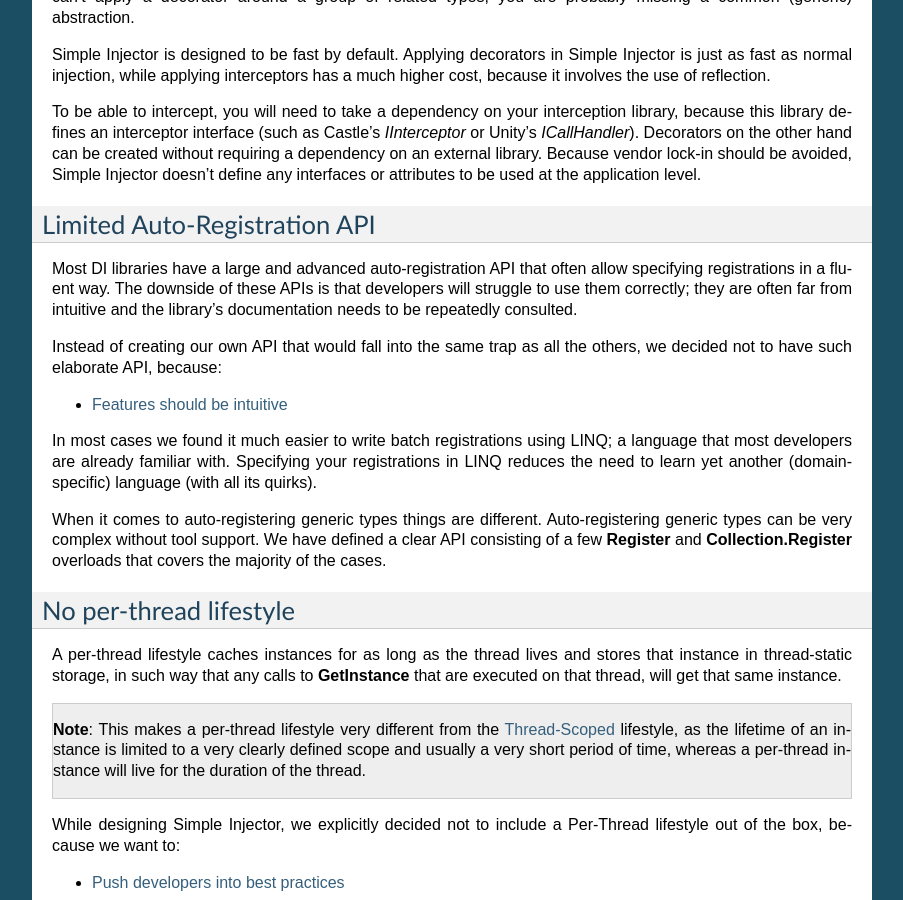
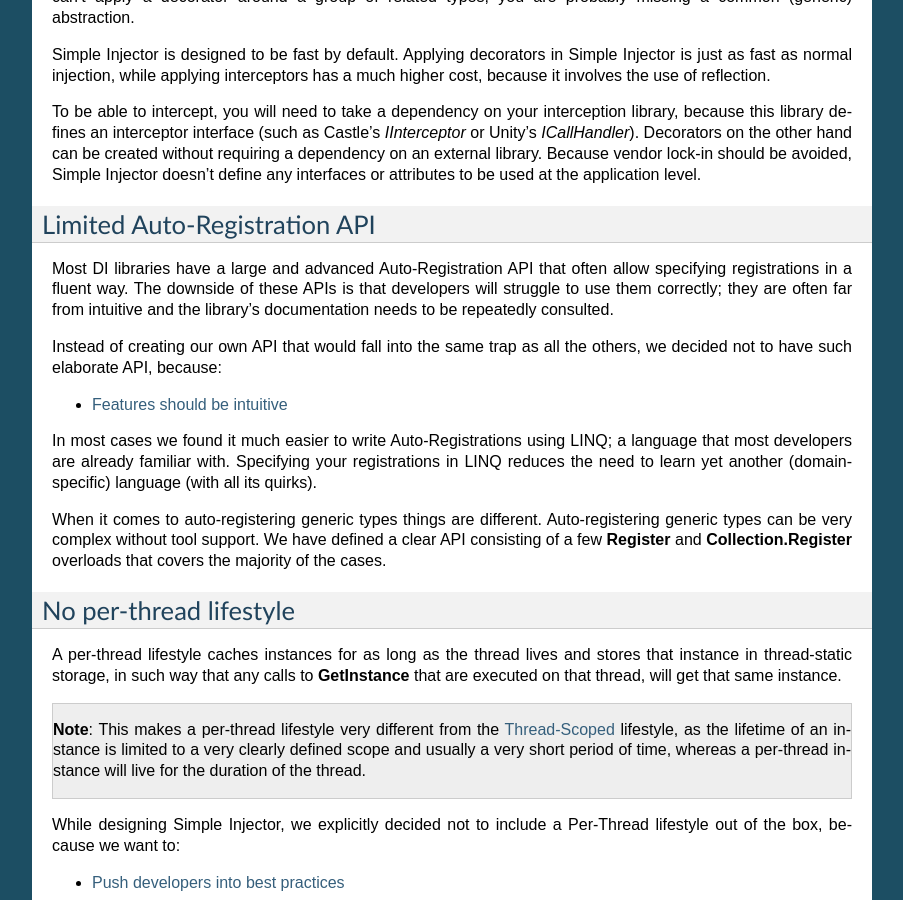
Before and after one commit to simpleinjector/Documentation, a Sphinx documentation site: the page built from source/decisions.rst, in a window 1280 px wide and 900 px high, scrolled down 5404 px. Shown: the whole window, without its empty margins (198-1101 px from the left). Built offline with Sphinx 7.4.7, drawn with Linux system fonts in a browser that asks for light colours.

Commit message:
Fixed wording. Renamed "Batch-Registration" to "Auto-Registration", which is the term used in DIPP&P.

```diff
--- a/source/ContainerRegisteredTypes.rst
+++ b/source/ContainerRegisteredTypes.rst
@@ -90,4 +90,4 @@ Instead of depending directly on *SqlUserRepository*, *HomeController* can bette
 
 .. container:: Note
 
-    **Tip**: It would probably be better to define a generic *IRepository<T>* abstraction. This makes easy to :ref:`batch registration <Batch-Registration>` implementations and allows cross-cutting concerns to be added using :ref:`decorators <Decoration>`.
+    **Tip**: It would probably be better to define a generic *IRepository<T>* abstraction. This makes easy to :ref:`Auto-Registration <Auto-Registration>` implementations and allows cross-cutting concerns to be added using :ref:`decorators <Decoration>`.
--- a/source/advanced.rst
+++ b/source/advanced.rst
@@ -38,7 +38,7 @@ Generics
 Batch-Registration / Auto-Registration
 ======================================
 
-Auto-registration or batch-registration is a way of registering a set of (related) types in one go based on some convention. This feature removes the need to constantly update the container's configuration each and every time a new type is added. The following example show a series of manually registered repositories:
+Auto-registration (or batch-registration) is a way of registering a set of (related) types in one go based on some convention. This feature removes the need to constantly update the container's configuration each and every time a new type is added. The following example show a series of manually registered repositories:
 
 .. code-block:: c#
 
--- a/source/assembly-loading-resolution-conflicts.rst
+++ b/source/assembly-loading-resolution-conflicts.rst
@@ -2,7 +2,7 @@
 Resolution conflicts caused by dynamic assembly loading
 =======================================================
 
-Simple Injector can sometimes throw an exception message similar to the following when batch-registration is mixed with dynamic loading of assemblies:
+Simple Injector can sometimes throw an exception message similar to the following when Auto-Registration is mixed with dynamic loading of assemblies:
 
 .. container:: Note
 
--- a/source/decisions.rst
+++ b/source/decisions.rst
@@ -186,13 +186,13 @@ To be able to intercept, you will need to take a dependency on your interception
 Limited Auto-Registration API
 ==============================
 
-Most DI libraries have a large and advanced auto-registration API that often allow specifying registrations in a fluent way. The downside of these APIs is that developers will struggle to use them correctly; they are often far from intuitive and the library's documentation needs to be repeatedly consulted.
+Most DI libraries have a large and advanced Auto-Registration API that often allow specifying registrations in a fluent way. The downside of these APIs is that developers will struggle to use them correctly; they are often far from intuitive and the library's documentation needs to be repeatedly consulted.
 
 Instead of creating our own API that would fall into the same trap as all the others, we decided not to have such elaborate API, because:
 
 * :ref:`Features should be intuitive <Features-should-be-intuitive>`
 
-In most cases we found it much easier to write batch registrations using LINQ; a language that most developers are already familiar with. Specifying your registrations in LINQ reduces the need to learn yet another (domain-specific) language (with all its quirks).
+In most cases we found it much easier to write Auto-Registrations using LINQ; a language that most developers are already familiar with. Specifying your registrations in LINQ reduces the need to learn yet another (domain-specific) language (with all its quirks).
 
 When it comes to auto-registering generic types things are different. Auto-registering generic types can be very complex without tool support. We have defined a clear API consisting of a few **Register** and **Collection.Register** overloads that covers the majority of the cases.
 
--- a/source/extensibility.rst
+++ b/source/extensibility.rst
@@ -233,7 +233,7 @@ For more information about how to use this event, please look at the `ResolveUnr
 Overriding Lifestyle Selection Behavior
 =======================================
 
-By default, when registering a type without explicitly specifying a lifestyle, that type is registered using the **Transient** lifestyle. This behavior can be overridden and this is especially useful in batch-registration scenarios.
+By default, when registering a type without explicitly specifying a lifestyle, that type is registered using the **Transient** lifestyle. This behavior can be overridden and this is especially useful in Auto-Registration scenarios.
 
 Here are some examples of registration calls that all register types as *Transient*:
 
--- a/source/using.rst
+++ b/source/using.rst
@@ -380,7 +380,7 @@ When supplying a list of assemblies to the **Register** method, the container go
 
 .. container:: Note
 
-    **Note**: For more information about batch registration, please see the :ref:`Batch-registration <batch-registration>` section.
+    **Note**: For more information about batch registration, please see the :ref:`Auto-Registration <auto-registration>` section.
 
 .. _Collections:
 
```
